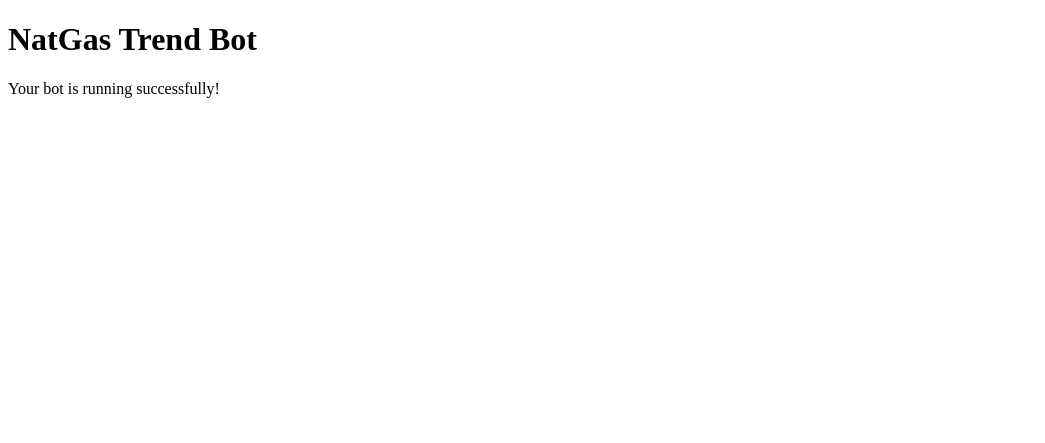
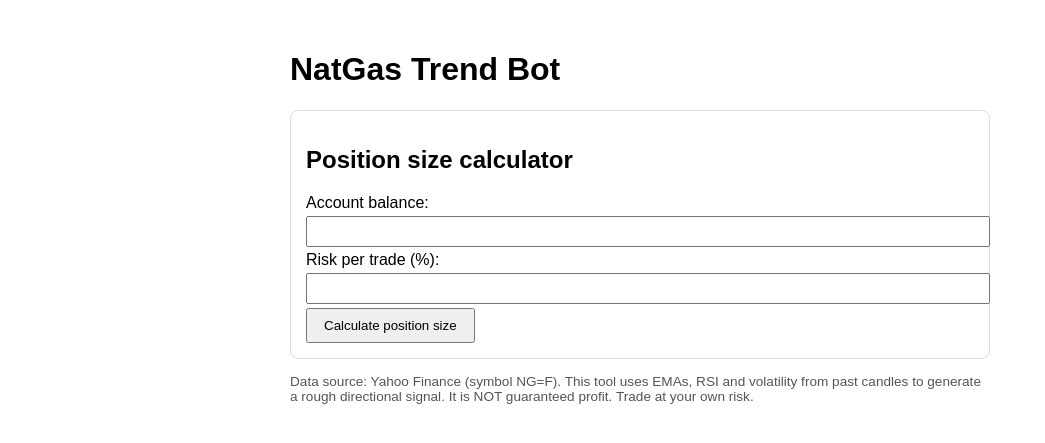
Before and after one commit to mytkollij-lab/natgas-bot, a Flask app: template templates/index.html in a window 1280 px wide. Shown: the top 443 px of the page, without its empty margins (0-1045 px from the left). Run offline with Flask 3, Linux system fonts and the light colour scheme; the template is opened without the code that fills it, so the values that code supplies are empty.

Commit message:
Enhance index.html with styling and error handling
Updated the title and added styling for better layout. Included error handling and signal display sections.

```diff
--- a/templates/index.html
+++ b/templates/index.html
@@ -1,10 +1,94 @@
 <!DOCTYPE html>
 <html>
 <head>
-    <title>NatGas Bot</title>
+    <meta charset="UTF-8">
+    <title>NatGas Trend Bot</title>
+    <style>
+        body {
+            font-family: Arial, sans-serif;
+            max-width: 700px;
+            margin: 20px auto;
+            padding: 10px;
+        }
+        .card {
+            border: 1px solid #ddd;
+            padding: 15px;
+            border-radius: 8px;
+            margin-bottom: 15px;
+        }
+        .error {
+            color: red;
+        }
+        .label {
+            font-weight: bold;
+        }
+        input {
+            width: 100%;
+            padding: 6px;
+            margin: 4px 0;
+        }
+        button {
+            padding: 8px 16px;
+        }
+    </style>
 </head>
 <body>
     <h1>NatGas Trend Bot</h1>
-    <p>Your bot is running successfully!</p>
+
+    {% if error_msg %}
+        <div class="card error">
+            <strong>Error fetching data or generating signal:</strong><br>
+            {{ error_msg }}
+        </div>
+    {% endif %}
+
+    {% if last_price %}
+        <div class="card">
+            <p><span class="label">Last price:</span> {{ last_price }}</p>
+            {% if timestamp %}
+                <p><span class="label">Data time (UTC):</span> {{ timestamp }}</p>
+            {% endif %}
+        </div>
+    {% endif %}
+
+    {% if signal %}
+        <div class="card">
+            <h2>Signal</h2>
+            <p><span class="label">Direction:</span> {{ signal.direction }}</p>
+            <p><span class="label">Confidence:</span> {{ (signal.confidence * 100) | round(1) }}%</p>
+            <p><span class="label">Stop-loss:</span> {{ signal.stop_loss | round(4) }}</p>
+            <p><span class="label">Take-profit:</span> {{ signal.take_profit | round(4) }}</p>
+            <p><span class="label">Stop distance (%):</span> {{ (signal.stop_pct * 100) | round(2) }}%</p>
+            <p><span class="label">TP distance (%):</span> {{ (signal.tp_pct * 100) | round(2) }}%</p>
+        </div>
+    {% endif %}
+
+    <div class="card">
+        <h2>Position size calculator</h2>
+        <form method="post">
+            <label>
+                Account balance:
+                <input type="number" step="0.01" name="account_balance"
+                       value="{{ account_balance if account_balance else '' }}">
+            </label>
+            <label>
+                Risk per trade (%):
+                <input type="number" step="0.1" name="risk_pct"
+                       value="{{ risk_pct }}">
+            </label>
+            <button type="submit">Calculate position size</button>
+        </form>
+
+        {% if position_size %}
+            <p><span class="label">Suggested position size (units):</span>
+                {{ position_size | round(2) }}</p>
+        {% endif %}
+    </div>
+
+    <p style="font-size: 0.85em; color:#555;">
+        Data source: Yahoo Finance (symbol NG=F). This tool uses EMAs, RSI and
+        volatility from past candles to generate a rough directional signal.
+        It is NOT guaranteed profit. Trade at your own risk.
+    </p>
 </body>
 </html>
```
